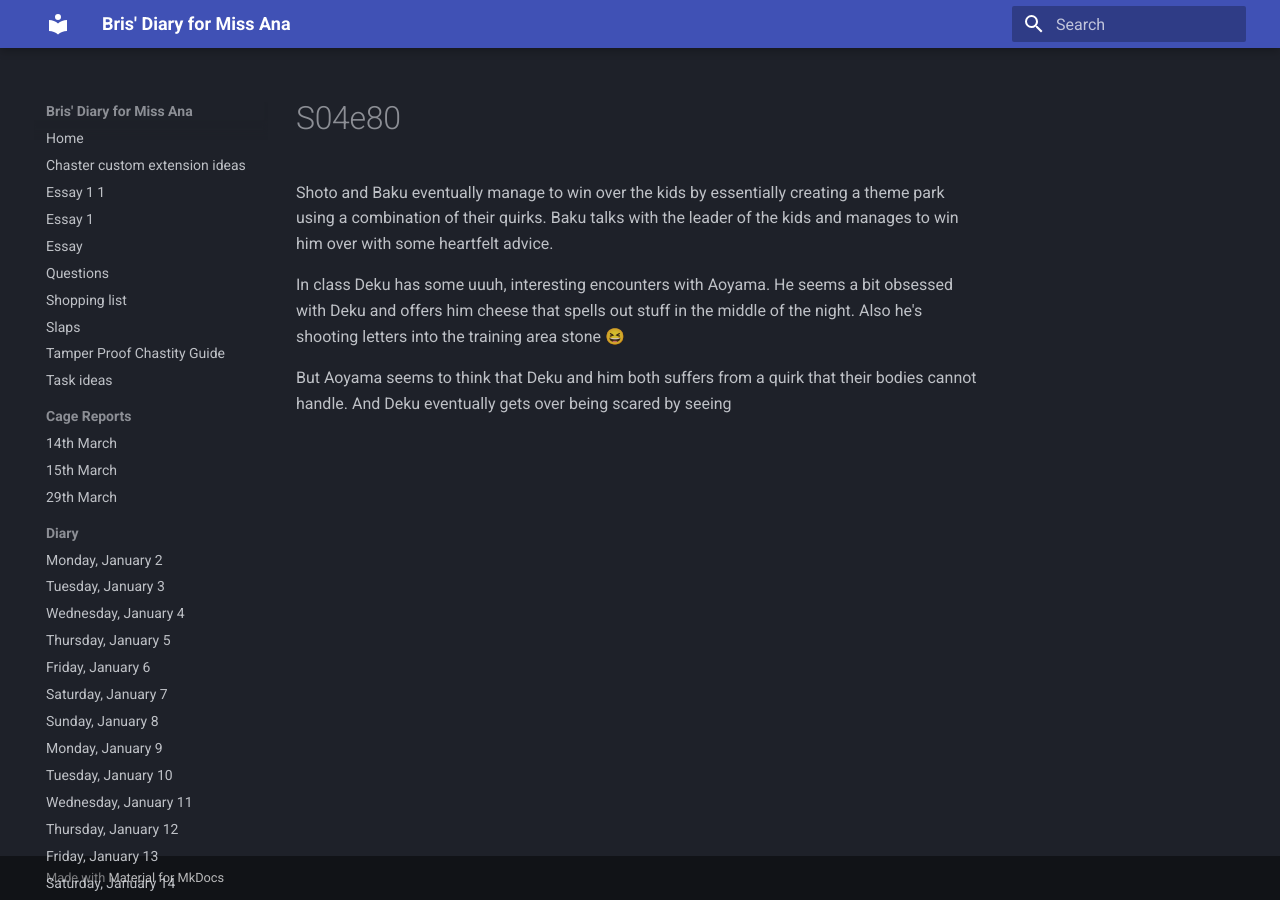
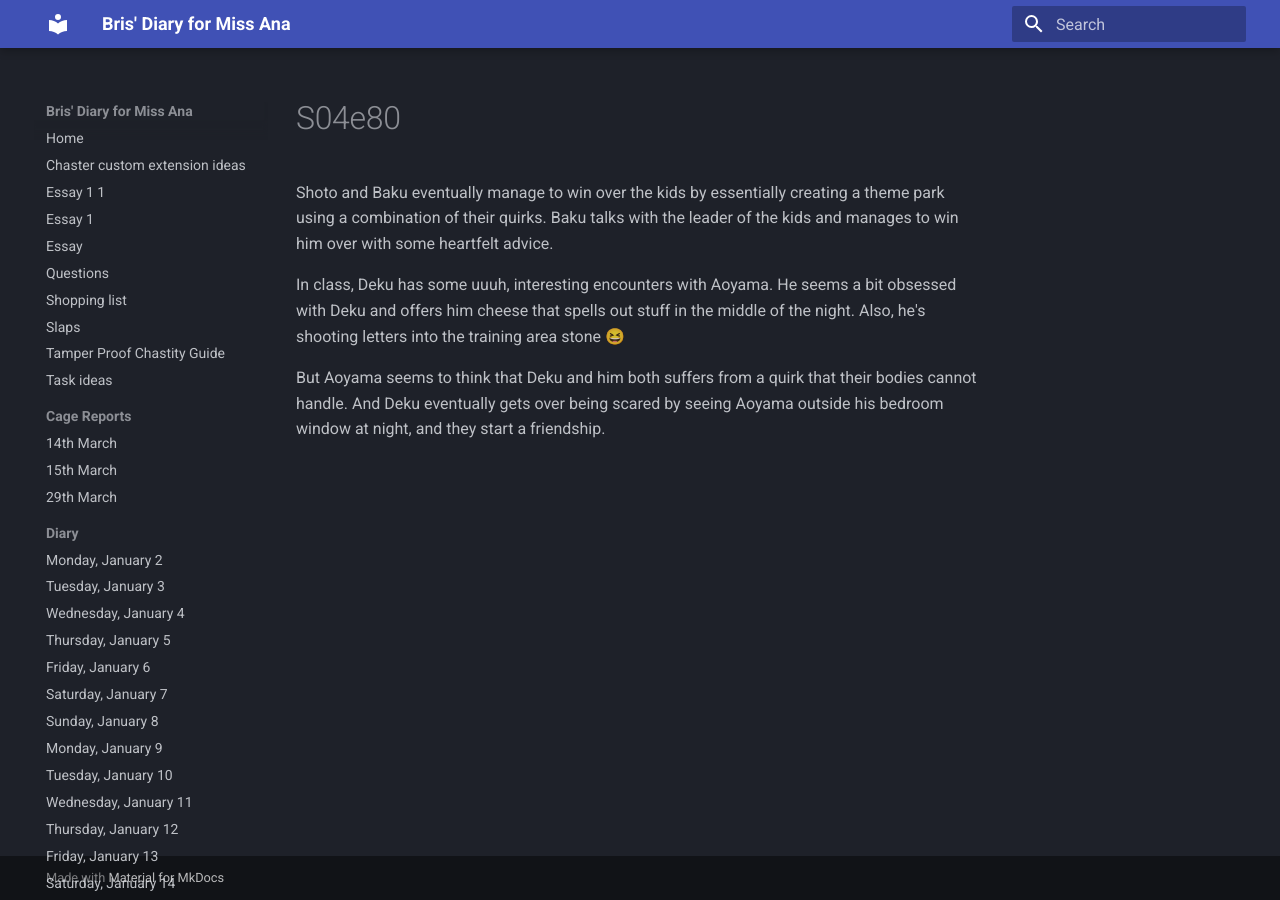
Before and after one commit to bris00/DFMA, an MkDocs documentation site: the page built from diary/Series/My Hero Academia/s04e80.md, in a window 1280 px wide. Built offline with MkDocs 1.6.1 and Material for MkDocs 9.7.7, drawn with Linux system fonts in a browser that asks for light colours.

Commit message:
vault backup: 2023-03-30 15:44:34
Affected files:
diary/Series/My Hero Academia/s04e80.md

```diff
--- a/diary/Series/My Hero Academia/s04e80.md
+++ b/diary/Series/My Hero Academia/s04e80.md
@@ -1,5 +1,5 @@
 Shoto and Baku eventually manage to win over the kids by essentially creating a theme park using a combination of their quirks. Baku talks with the leader of the kids and manages to win him over with some heartfelt advice.
 
-In class Deku has some uuuh, interesting encounters with Aoyama. He seems a bit obsessed with Deku and offers him cheese that spells out stuff in the middle of the night. Also he's shooting letters into the training area stone 😆
+In class, Deku has some uuuh, interesting encounters with Aoyama. He seems a bit obsessed with Deku and offers him cheese that spells out stuff in the middle of the night. Also, he's shooting letters into the training area stone 😆
 
-But Aoyama seems to think that Deku and him both suffers from a quirk that their bodies cannot handle. And Deku eventually gets over being scared by seeing
+But Aoyama seems to think that Deku and him both suffers from a quirk that their bodies cannot handle. And Deku eventually gets over being scared by seeing Aoyama outside his bedroom window at night, and they start a friendship.
```
